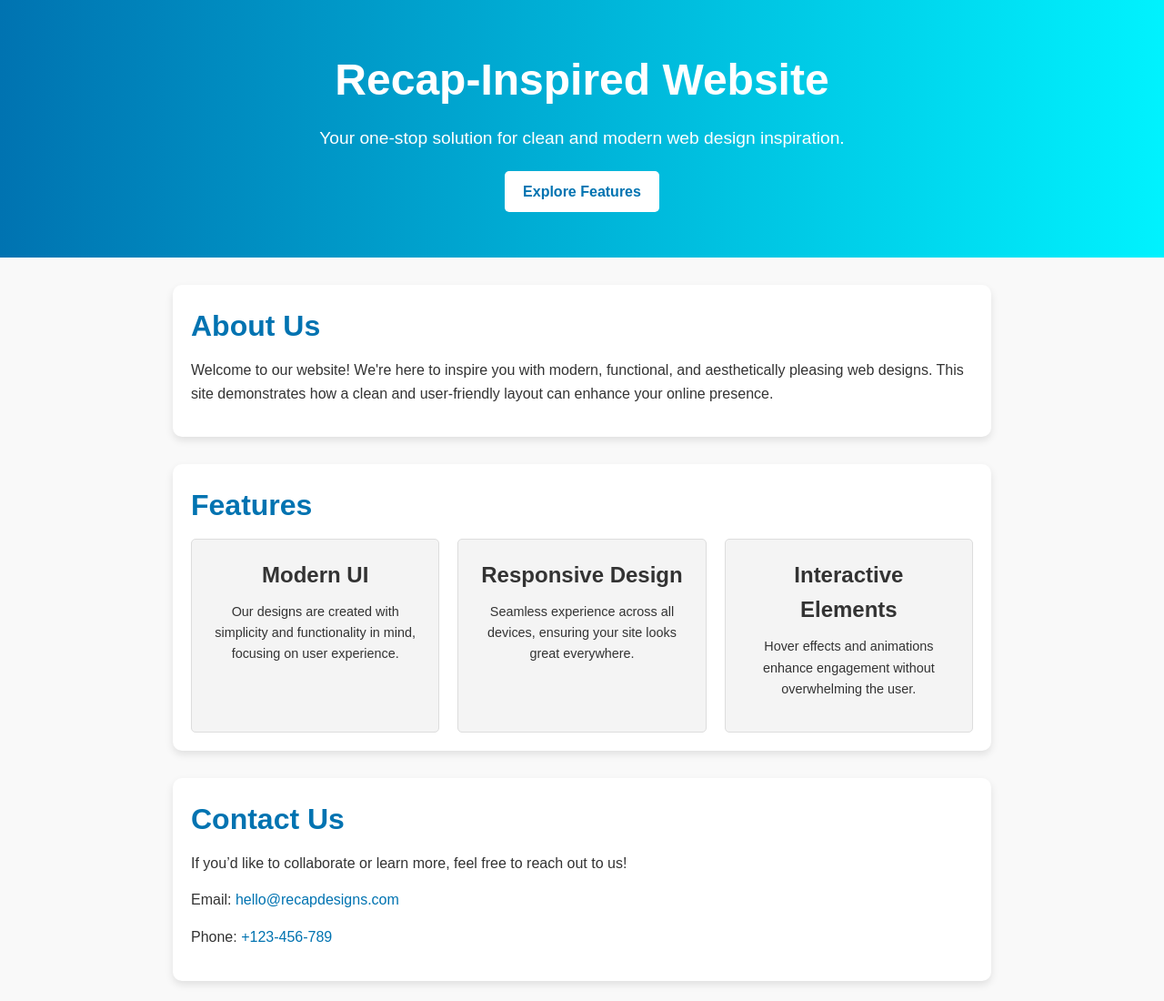
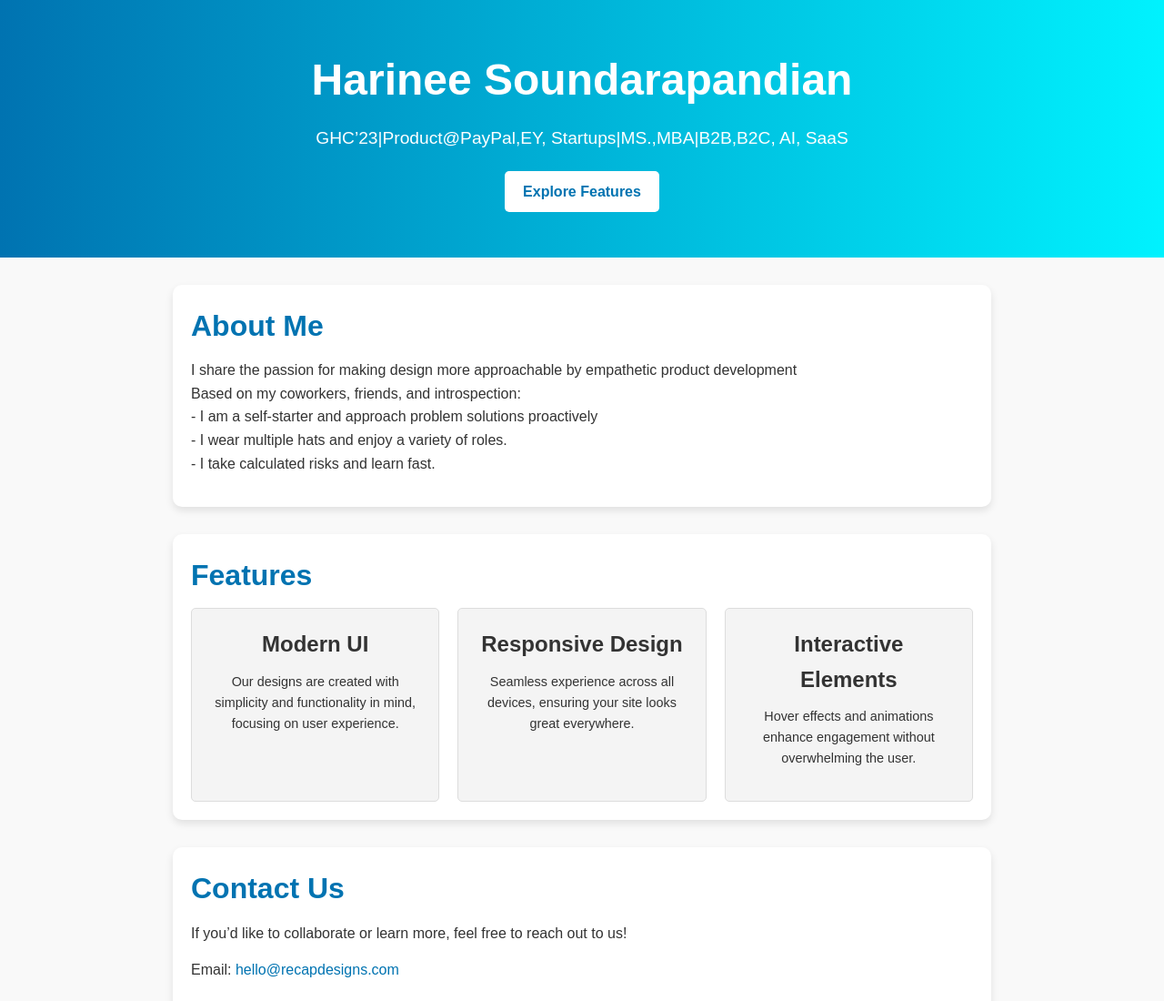
Before and after one commit to TheNameisNavin/testhar.github.io, a plain HTML site: page index.html in a window 1280 px wide. Shown: the top 1100 px of the page at 91% size. Drawn offline with Linux system fonts and the light colour scheme.

Commit message:
Update index.html

```diff
--- a/index.html
+++ b/index.html
@@ -3,7 +3,7 @@
 <head>
   <meta charset="UTF-8">
   <meta name="viewport" content="width=device-width, initial-scale=1.0">
-  <title>Recap-Inspired Website</title>
+  <title>Harinee Soundarapandian</title>
   <style>
     /* Reset and global styles */
     * {
@@ -124,14 +124,20 @@
 <body>
 
 <header>
-  <h1>Recap-Inspired Website</h1>
-  <p>Your one-stop solution for clean and modern web design inspiration.</p>
+  <h1>Harinee Soundarapandian</h1>
+  <p>GHC’23|Product@PayPal,EY, Startups|MS.,MBA|B2B,B2C, AI, SaaS</p>
   <a href="#features">Explore Features</a>
 </header>
 
 <section id="about">
-  <h2>About Us</h2>
-  <p>Welcome to our website! We're here to inspire you with modern, functional, and aesthetically pleasing web designs. This site demonstrates how a clean and user-friendly layout can enhance your online presence.</p>
+  <h2>About Me</h2>
+  <p>I share the passion for making design more approachable by empathetic product development<br>
+
+      Based on my coworkers, friends, and introspection:<br>
+
+      - I am a self-starter and approach problem solutions proactively<br>
+      - I wear multiple hats and enjoy a variety of roles.<br>
+      - I take calculated risks and learn fast.</p>
 </section>
 
 <section id="features">
```
